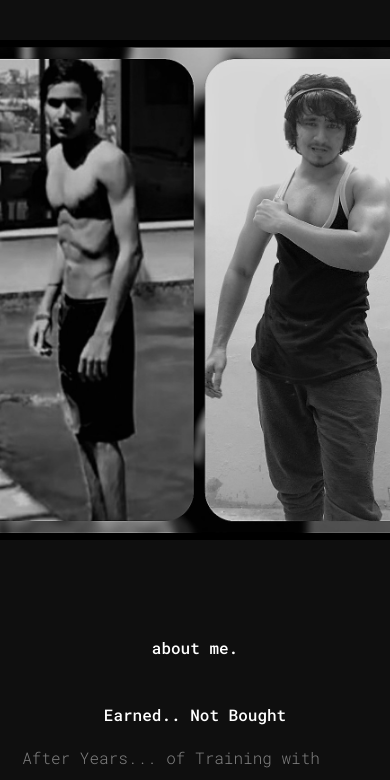
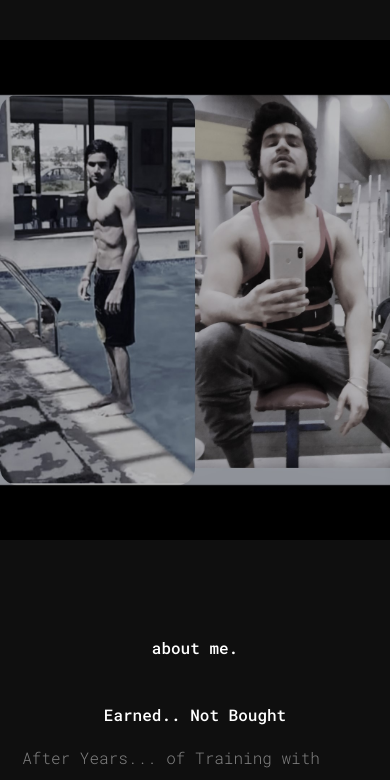
Before and after one commit to perk5/gymsite, a Django app: template templates/about.html in a window 390 px wide. Shown: the part 80-860 px from the top of the page. Run offline with Django 3.2, Linux system fonts and the light colour scheme; the template is opened without the code that fills it, so the values that code supplies are empty; some libraries are stand-ins or nearby versions.

Commit message:
initial commit

```diff
--- a/static/index.css
+++ b/static/index.css
@@ -534,7 +534,7 @@
 }
 
 .image {
-     background: url(images/main1.jpg) no-repeat 50% 10% ;
+     background: url(images/transform.jpg) no-repeat 50% 40% ;
      background-size; cover;
 
 }
@@ -545,7 +545,7 @@
      }
 
      .image {
-      background: url(images/main1.jpg) no-repeat 50% 50%;
+      background: url(images/transform.jpg) no-repeat 50% 50%;
       background-size: cover;
       }
 
--- a/templates/about.html
+++ b/templates/about.html
@@ -87,7 +87,7 @@
                                     Still today path seems to be blurry but I know the goals are hard to achieve but it's not impossible.Each of us have difficulties
                                     in life make us feel that it is impossible to reach but difficulties were also faced by the person who has achieved
                                     something in life."A stone broken by the last stroke of hammer doesn't mean that the 1st stroke was useless.." to taste the success
-                                    you need a lot of failure in your life.Failure are the steps towards success and success doesn't mean that you should have a heavy
+                                    you need lot of failure in your life.Failure are the steps towards success and success doesn't mean that you should have a heavy
                                     pocket(People's mentality).I remember once a person asked me "What is working hard ?" I smiled at him and told "It's
                                     really hard to explain 😃 but when you value your time in doing something that is improving your mental/physical health
                                     then it might be the answer you searching for.."
```
Also changed, not shown: static/images/newww.jpg (added), static/images/transform.jpg (added), 1 other file.
